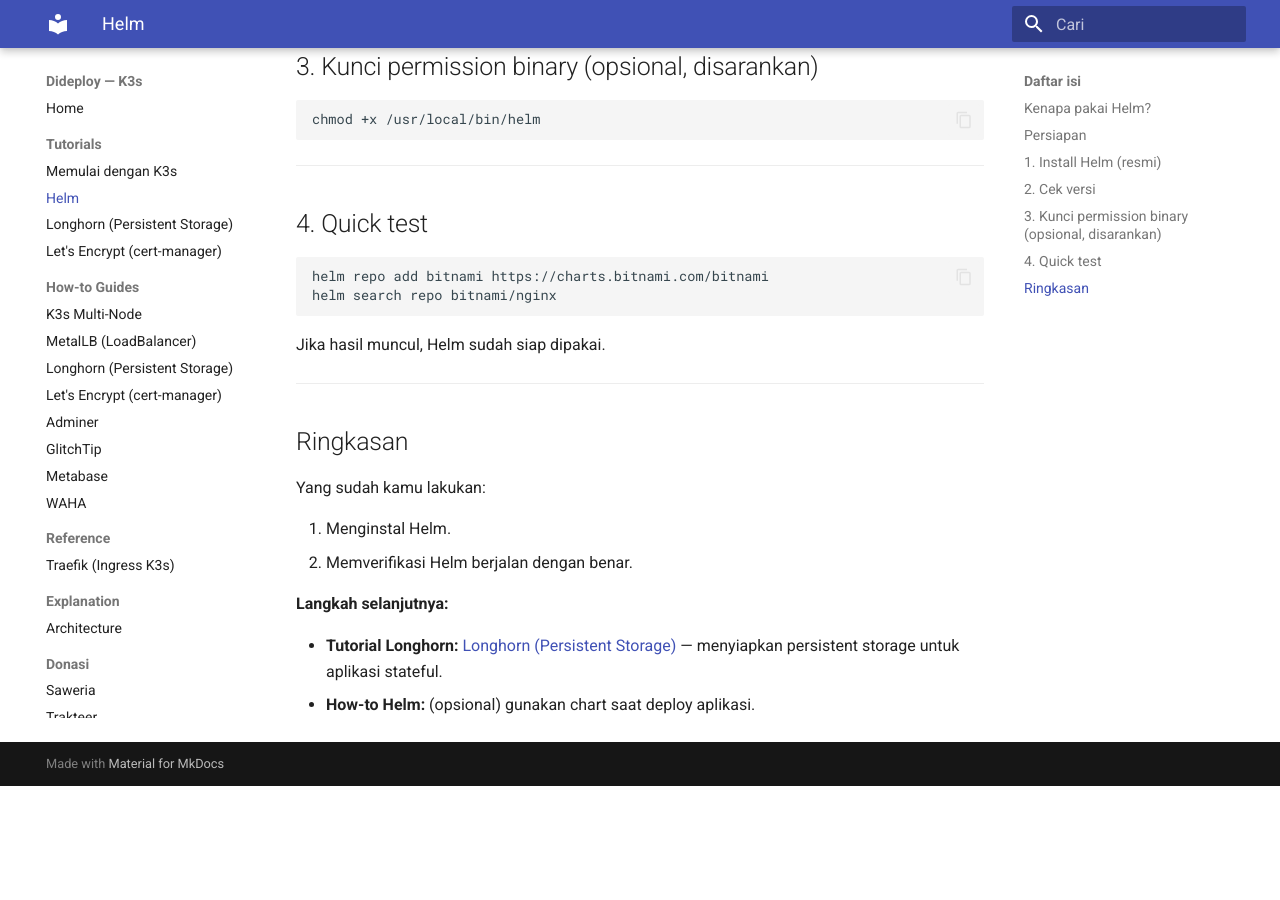
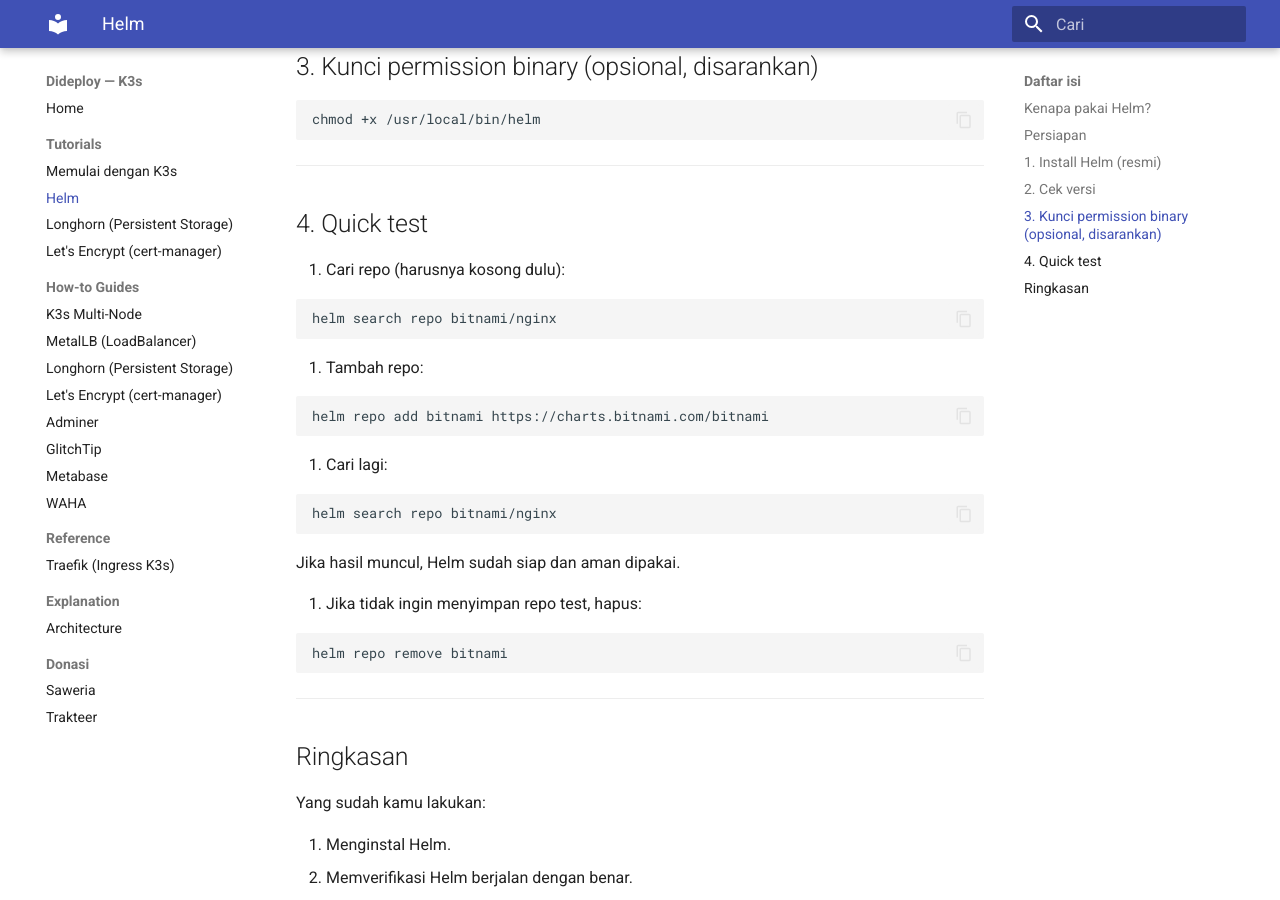
Before and after one commit to agung96tm/dideploy, an MkDocs documentation site: the page built from docs/tutorials/001-helm.md, in a window 1280 px wide and 900 px high, scrolled down 1087 px. Built offline with MkDocs 1.6.1 and Material for MkDocs 9.7.7, drawn with Linux system fonts in a browser that asks for light colours; before the commit the page ends 1873 px from its top, so only the background shows below that.

Commit message:
adjust helm to test

````diff
--- a/docs/tutorials/001-helm.md
+++ b/docs/tutorials/001-helm.md
@@ -55,12 +55,31 @@
 
 ## 4. Quick test
 
+1. Cari repo (harusnya kosong dulu):
+
 ```bash
-helm repo add bitnami https://charts.bitnami.com/bitnami
 helm search repo bitnami/nginx
 ```
 
-Jika hasil muncul, Helm sudah siap dipakai.
+2. Tambah repo:
+
+```bash
+helm repo add bitnami https://charts.bitnami.com/bitnami
+```
+
+3. Cari lagi:
+
+```bash
+helm search repo bitnami/nginx
+```
+
+Jika hasil muncul, Helm sudah siap dan aman dipakai.
+
+4. Jika tidak ingin menyimpan repo test, hapus:
+
+```bash
+helm repo remove bitnami
+```
 
 ---
 
````
